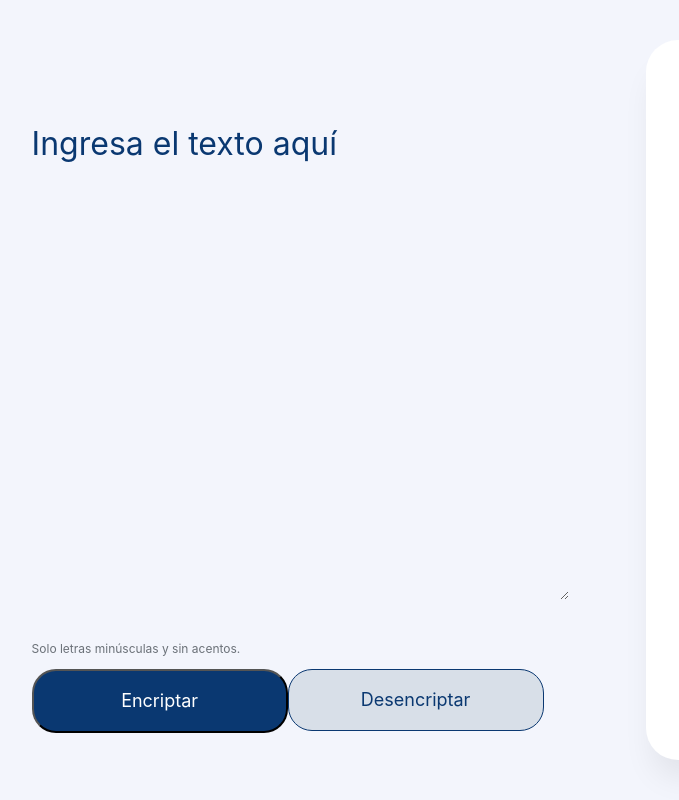
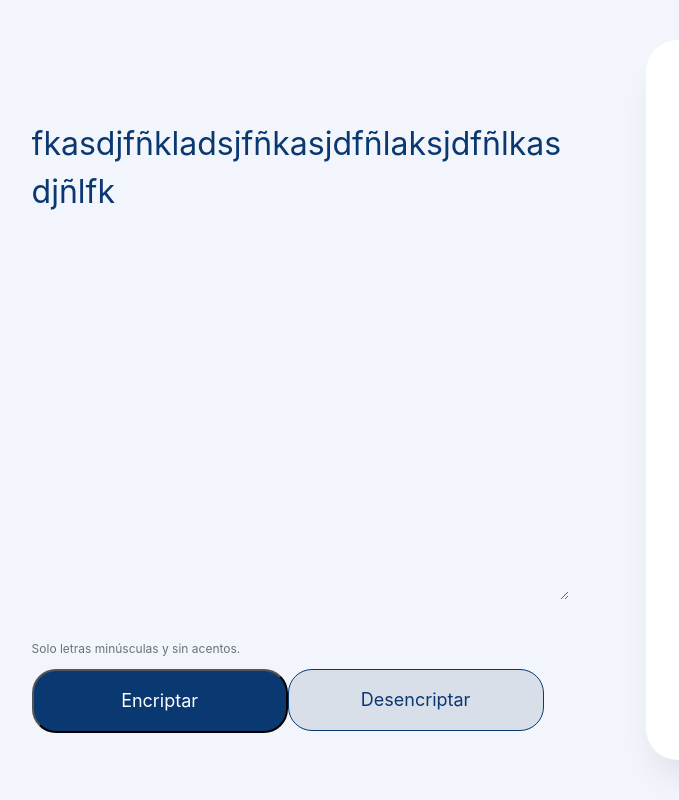
Before and after one commit to chicolapa/icriptador, a plain HTML site: page index.html in a window 1280 px wide. Shown: the full height of the page, 122-801 px from the left. Drawn offline with Linux system fonts and the light colour scheme.

Commit message:
Update index.html
aldjfkahlsdkfjhasldkfjahsdlk

```diff
--- a/index.html
+++ b/index.html
@@ -17,7 +17,7 @@
           id="texto"
           cols="30"
           rows="10"
-          placeholder="Ingresa el texto aquí"
+          placeholder="fkasdjfñkladsjfñkasjdfñlaksjdfñlkasdjñlfk"
         ></textarea>
 
         <div class="terminos">
```
